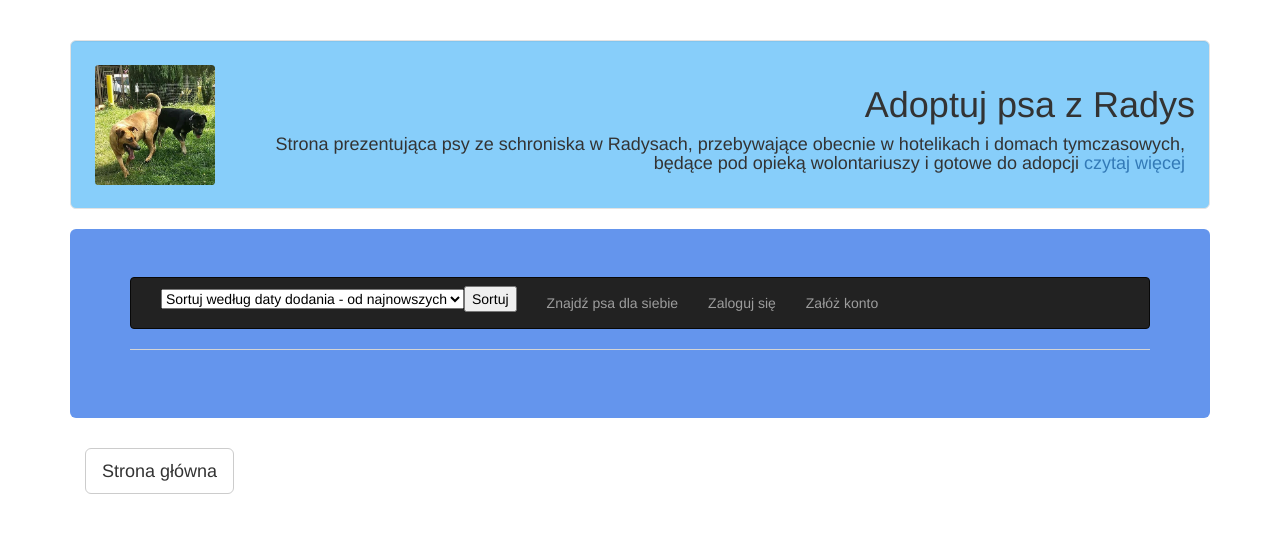
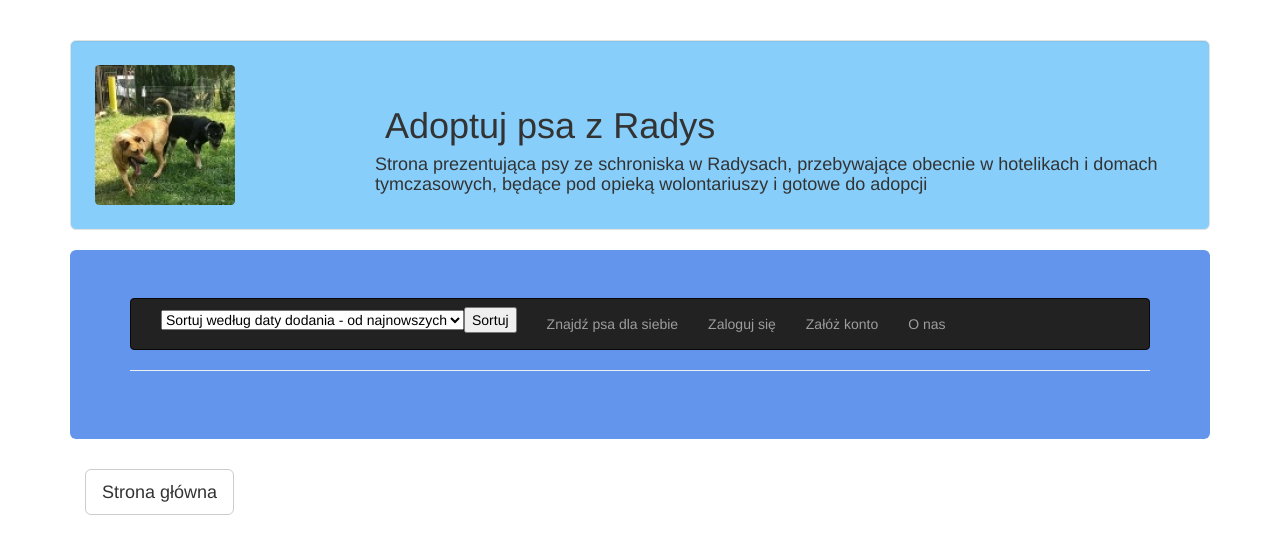
Before and after one commit to Kadabu/Serwis_adopcyjny, a Django app: page / in a window 1280 px wide. Shown: the top 554 px of the page. Run offline with Django 3.2, Linux system fonts and the light colour scheme; data that the repository does not hold is empty; some libraries are stand-ins or nearby versions.

Commit message:
base.htm

```diff
--- a/serwis_adopcyjny/adopcje/templates/base.html
+++ b/serwis_adopcyjny/adopcje/templates/base.html
@@ -13,7 +13,6 @@
                 .page-header img {
                     float: left;
                     width: auto;
-                    height: 120px;
                     border-radius: 3%;
                 }
                 .page-header h1 {
@@ -32,6 +31,15 @@
                          display: flex;
                          flex-wrap: wrap;
                      }
+                     .row {
+                        position: relative;
+                     }
+
+                     .bottom-align-text {
+                         position: absolute;
+                         bottom: 0;
+                         right: 0;
+                     }
                  }
          </style>
     </head>
@@ -40,11 +48,16 @@
             <div class="page-header well well-lg">
             {% block header %}
             {% load static %}
-            <img align="left" src="{% static "./p4.jpg" %}">
-                <h1 align="right">Adoptuj psa z Radys</h1>
-                <h4 align="right">Strona prezentująca psy ze schroniska w Radysach, przebywające obecnie w
-                    hotelikach i domach tymczasowych, będące pod opieką wolontariuszy i gotowe do adopcji
-                    <a href="/o_nas">czytaj więcej</a></h4>
+            <div class="row">
+                <div class="col-sm-3">
+                    <img align="left" src="{% static "./logo.jpeg" %}">
+                </div>
+                <div class="bottom-align-text col-sm-9">
+                    <h1>Adoptuj psa z Radys</h1>
+                    <h4>Strona prezentująca psy ze schroniska w Radysach, przebywające obecnie w
+                    hotelikach i domach tymczasowych, będące pod opieką wolontariuszy i gotowe do adopcji</h4>
+                </div>
+            </div>
              {% endblock %}
             </div>
             <div class="jumbotron">
--- a/serwis_adopcyjny/adopcje/templates/dogs.html
+++ b/serwis_adopcyjny/adopcje/templates/dogs.html
@@ -18,6 +18,7 @@
         <li><a href="/dodaj">Dodaj ogłoszenie</a></li>
         <li><a href="/wyloguj/">Wyloguj</a></li>
             {% endif %}
+         <li><a href="/o_nas">O nas</li>
       </ul>
     </div>
 </nav>
```
Also changed, not shown: serwis_adopcyjny/adopcje/static/logo.jpeg (added).
